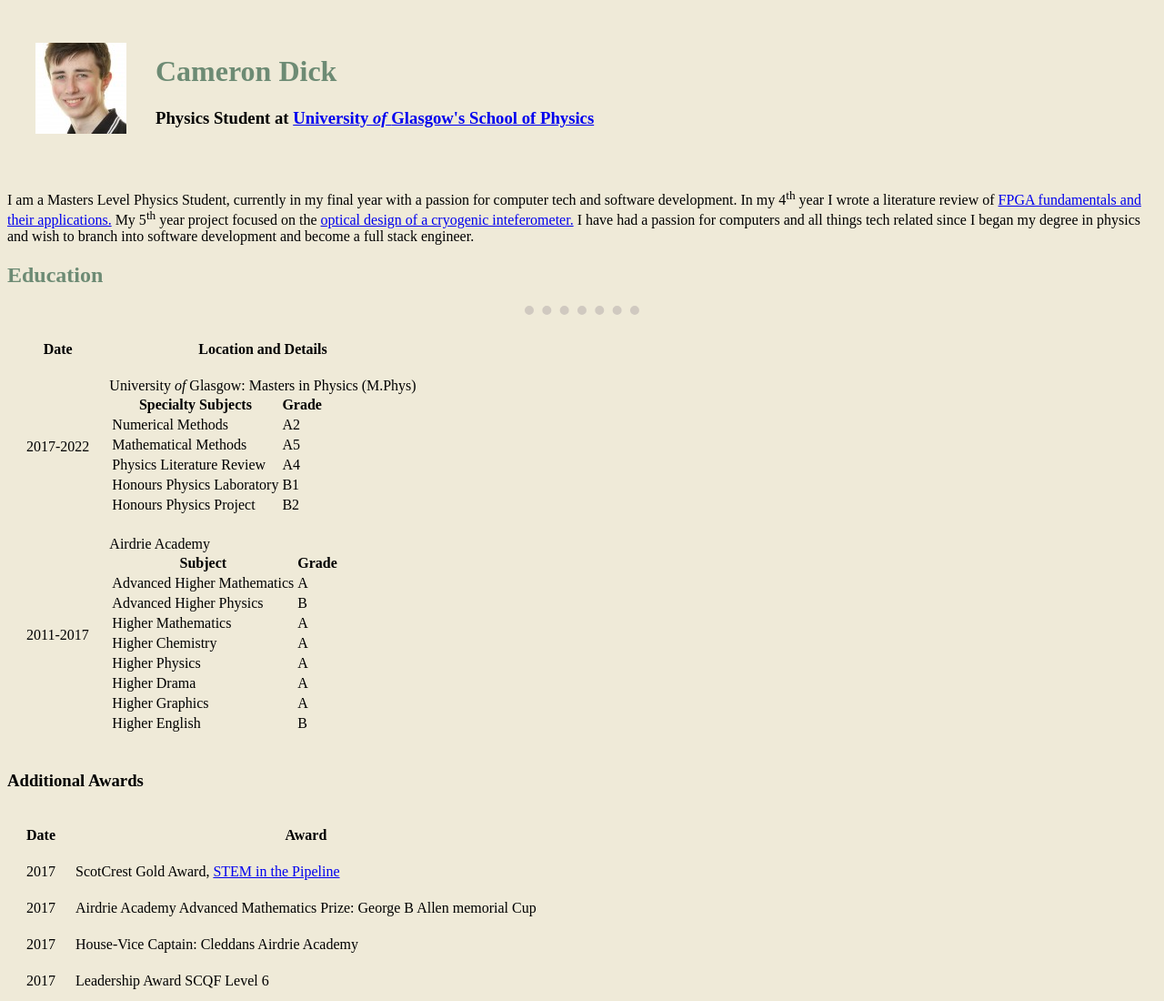
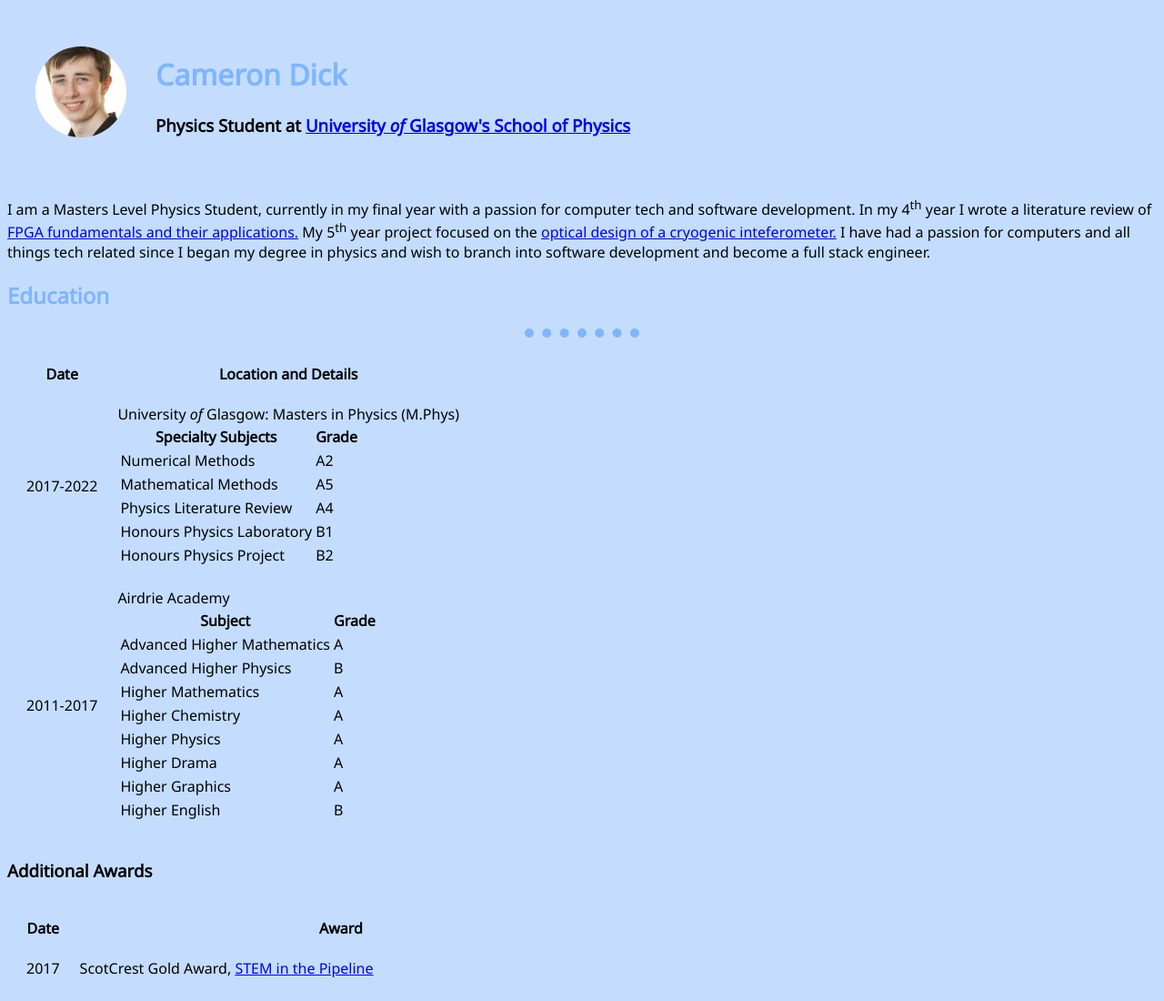
Before and after one commit to CTDck/CurriculumVitae, a plain HTML site: page index.html in a window 1280 px wide. Shown: the top 1100 px of the page at 91% size. Drawn offline with Linux system fonts and the light colour scheme.

Commit message:
Changed font and bg color

```diff
--- a/css/styles.css
+++ b/css/styles.css
@@ -1,19 +1,24 @@
 body{
-  background-color: #EFEAD8;
+  background-color: #C4DDFF;
+  font-family: "Noto Sans", sans-serif;
 }
 
 hr {
   border-style: none;
   border-top-style: dotted;
-  border-color: #D0C9C0;
+  border-color: #7FB5FF;
   border-width: 10px;
   width: 10%;
 }
 
 h1 {
-  color: #6D8B74;
+  color: #7FB5FF;
 }
 
 h2 {
-  color: #6D8B74;
+  color: #7FB5FF;
 }
+
+img{
+  border-radius: 50%;
+}
--- a/index.html
+++ b/index.html
@@ -6,6 +6,9 @@
 <head>
   <meta charset="utf-8">
   <title>Cameron Dick: CV</title>
+  <link rel="preconnect" href="https://fonts.googleapis.com">
+  <link rel="preconnect" href="https://fonts.gstatic.com" crossorigin>
+  <link href="https://fonts.googleapis.com/css2?family=Noto+Sans:ital@0;1&display=swap" rel="stylesheet">
   <link rel="stylesheet" href="css/styles.css">
 </head>
 
```
